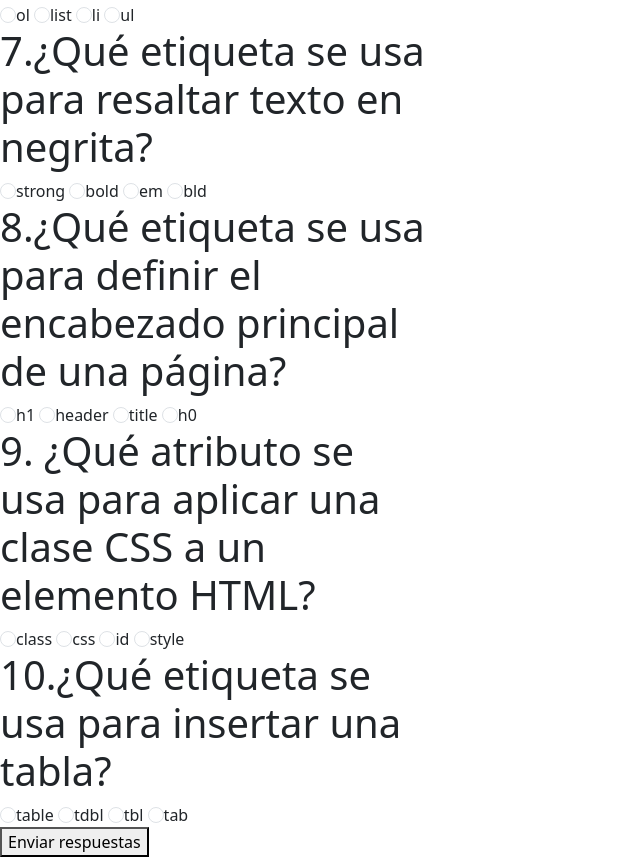
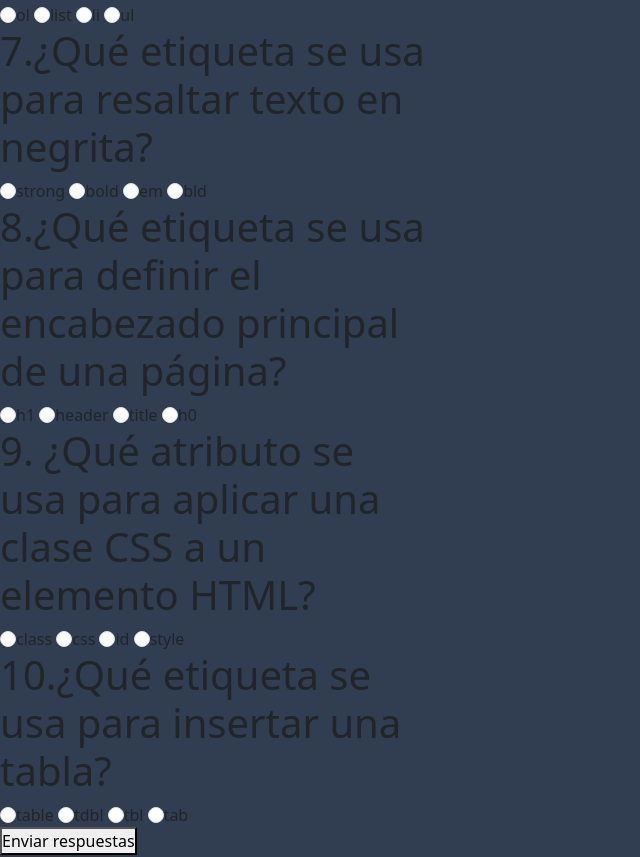
Before and after one commit to ReneFuentes21/quiz-project, a website built with Vite: page index.html in a window 1280 px wide. Shown: the part 1005-1862 px from the top of the page, without its empty margins (0-640 px from the left). Built offline with nearby package versions, Linux system fonts and the light colour scheme.

Commit message:
cambios en referencias de archivos

```diff
--- a/index.html
+++ b/index.html
@@ -4,7 +4,7 @@
     <!--<link rel="stylesheet" href="./src/style.css">-->
     <meta charset="UTF-8" />
     <meta name="viewport" content="width=device-width, initial-scale=1.0" />
-
+    <link href="src/main.css" rel="stylesheet">
     <title>Quiz HTML</title>
   </head>
   <body>
--- a/src/main.js
+++ b/src/main.js
@@ -1,5 +1,6 @@
 import 'bootstrap/dist/css/bootstrap.min.css';
 import 'bootstrap/dist/js/bootstrap.bundle.min.js';
+import './styles.css';
 import { getQuestions, respuesta, agregarBotonEnviar  } from './question.js';
 //import preguntasData from './data/questions.json';
 
--- a/css/main.css
+++ b/src/styles.css
@@ -12,5 +12,6 @@
 }
 
 body{
-    background-color: #313E51;
+    background-color: var(--backg-color);
+    /*color: #A529F5; */
 }
```
